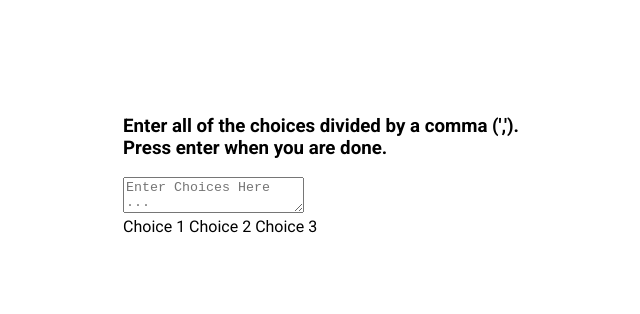
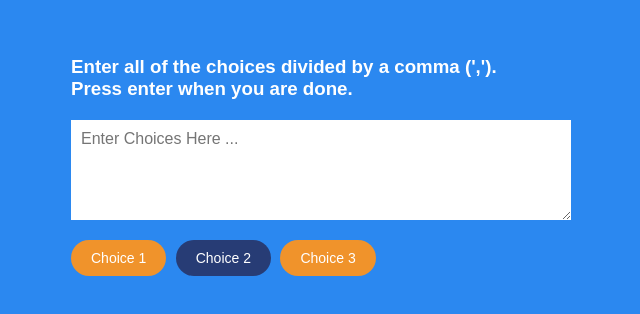
Before and after one commit to mmg489/randomChoicePicker, a plain HTML site: page index.html in a window 1280 px wide. Shown: the part 234-548 px from the top of the page, without its empty margins (319-959 px from the left). Drawn offline with Linux system fonts and the light colour scheme; a web font is replaced by a local one.

Commit message:
updating the CSS Styling and testing highlight functionality from CSS perspective

```diff
--- a/index.html
+++ b/index.html
@@ -14,7 +14,7 @@
 
             <div id="tags">
                 <span class = "tag">Choice 1</span>
-                <span class = "tag">Choice 2</span>
+                <span class = "tag highlight">Choice 2</span>
                 <span class = "tag">Choice 3</span>
             </div>
 
--- a/style.css
+++ b/style.css
@@ -1,11 +1,12 @@
-@import url('https://fonts.googleapis.com/css2?family=Roboto:wght@400;700&display=swap');
+@import url('https://fonts.googleapis.com/css2?family=Muli:wght@400;700&display=swap');
 
 * {
 box-sizing: border-box;
 }
 
 body{
-    font-family: 'Roboto', sans-serif;
+    background-color: #2b88f0;
+    font-family: 'Muli', sans-serif;
     display: flex;
     flex-direction: column;
     align-items: center;
@@ -14,3 +15,37 @@ body{
     overflow: hidden;
     margin: 0;
 }
+
+h3{
+    color: white;
+    margin: 10px 0 20px;
+}
+
+.container {
+    width: 500px;
+}
+
+textarea {
+    border:none;
+    display: block;
+    width: 100%;
+    height: 100px;
+    font-family: inherit;
+    padding:10px;
+    margin: 0 0 20px;
+    font-size: 16px;
+}
+
+.tag {
+    background-color: #f0932b;
+    color: white;
+    border-radius: 50px;
+    padding: 10px 20px;
+    margin: 0 5px 10px 0;
+    font-size: 14px;
+    display: inline-block;
+}
+
+.tag.highlight {
+    background-color: #273c75;
+}
```
